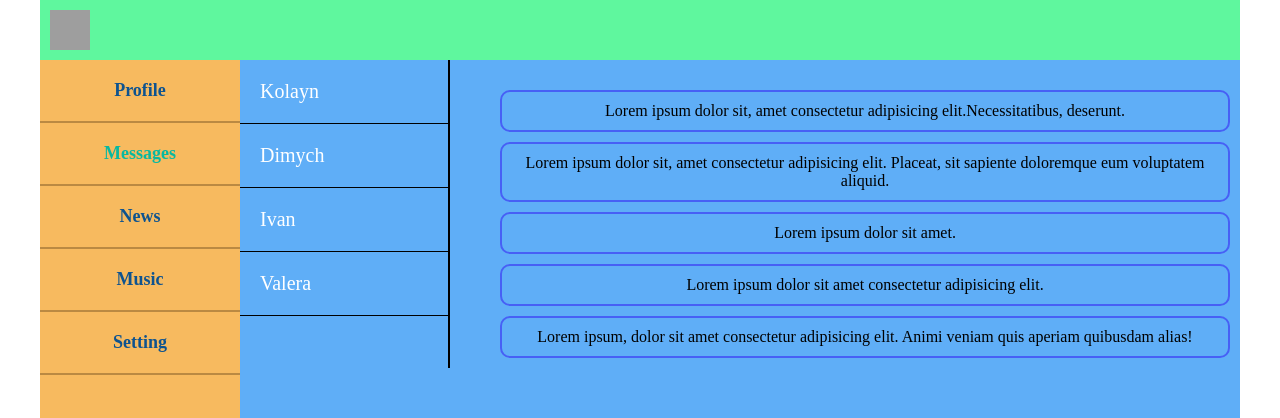
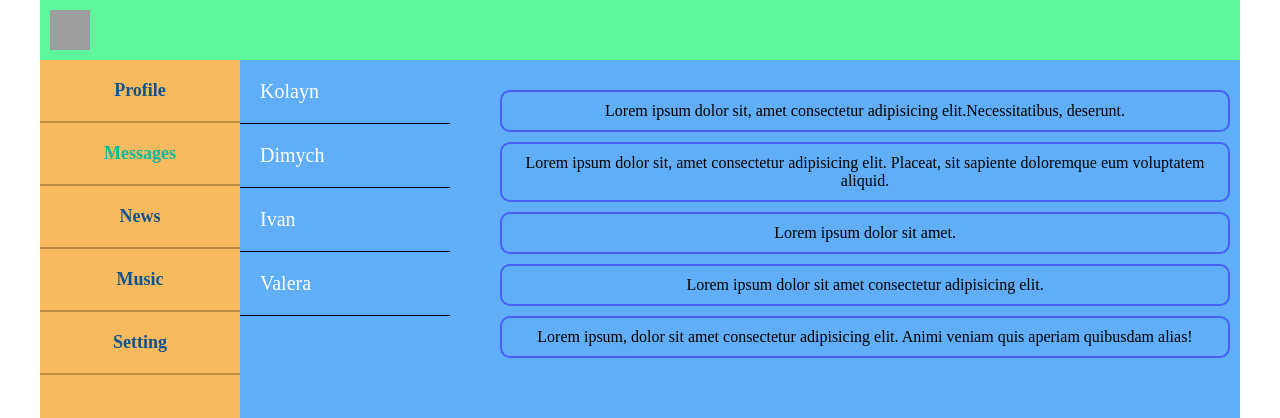
Before and after one commit to Khvostov-Nik/Learn_React, a React (Create React App) app: page /Dialogs in a window 1280 px wide. Shown: the top 418 px of the page. Built offline with nearby package versions, Linux system fonts and the light colour scheme; grey boxes are pictures that could not be loaded.

Commit message:
удалил бордер

```diff
--- a/src/Component/Dialogs/Dialogs.module.css
+++ b/src/Component/Dialogs/Dialogs.module.css
@@ -4,9 +4,7 @@
 }
 
 .dialogs_items {
-    border-right: 2px solid #000;
     margin-right: 40px;
-    height: 100%;
 }
 
 .dialog {
```
